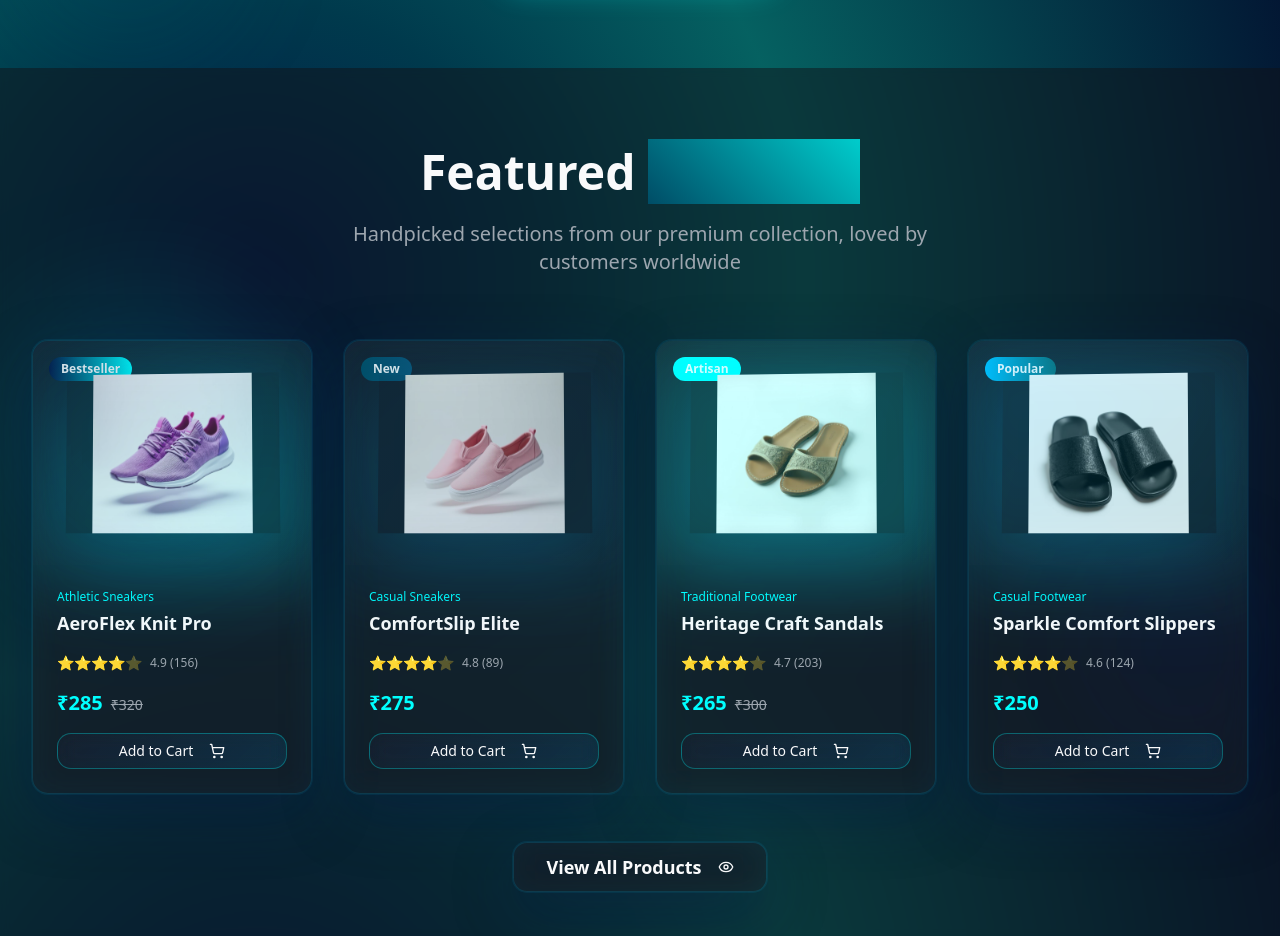
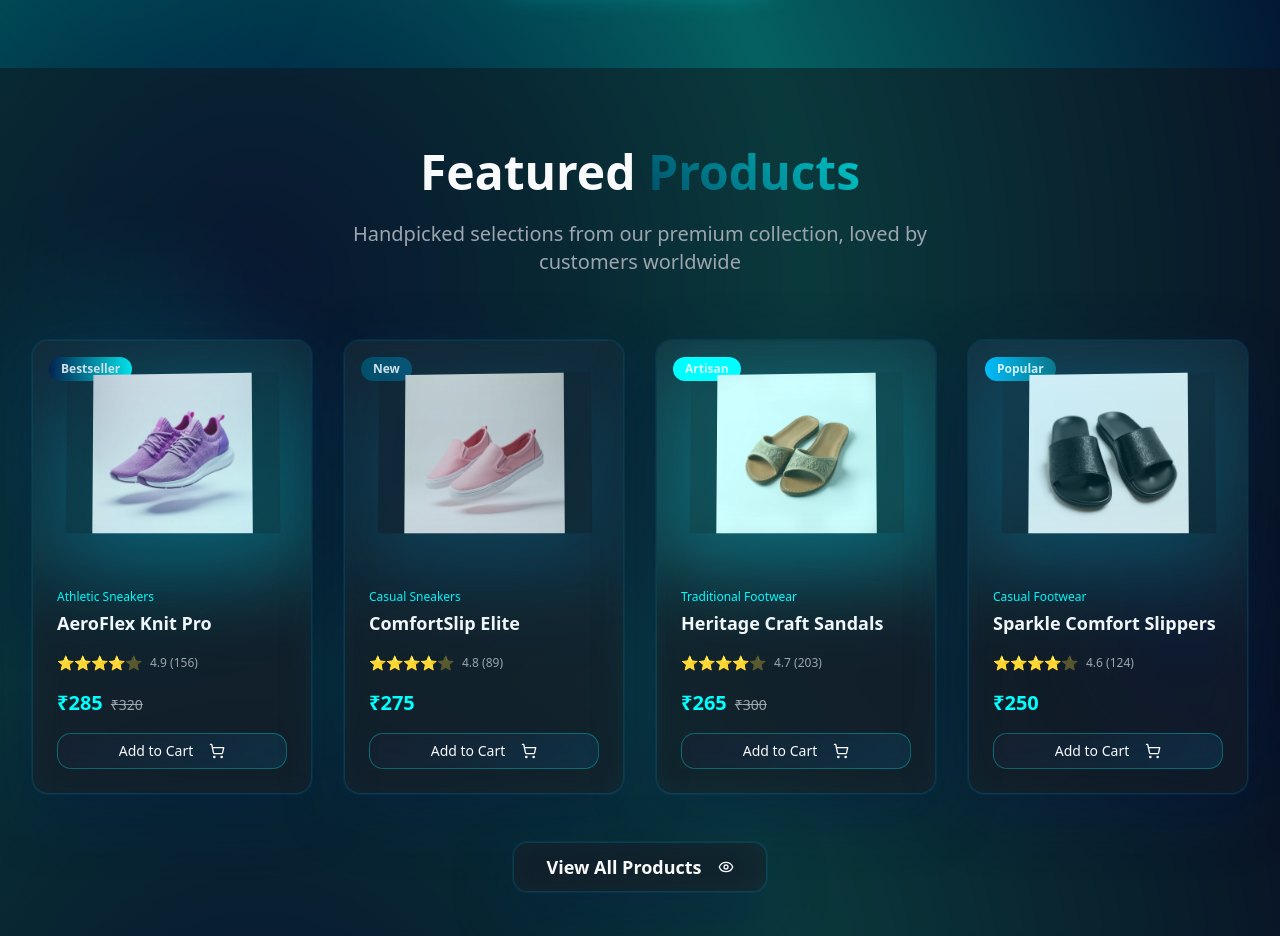
Before and after one commit to harshsinghal10h/murlie-glass-footwear, a React (Vite) app: page / in a window 1280 px wide. Shown: the part 1720-2656 px from the top of the page. Built offline with nearby package versions, Linux system fonts and the light colour scheme.

Commit message:
Fix website errors
Resolved various website errors, including issues with featured products visibility and styling.

```diff
--- a/src/components/FeaturedProducts.tsx
+++ b/src/components/FeaturedProducts.tsx
@@ -72,7 +72,7 @@ const FeaturedProducts = () => {
         <div className="text-center mb-16 animate-slide-up">
           <h2 className="text-4xl lg:text-5xl font-bold mb-6">
             <span className="text-foreground">Featured </span>
-            <span className="bg-gradient-secondary bg-clip-text text-transparent">
+            <span className="text-gradient-secondary">
               Products
             </span>
           </h2>
--- a/src/index.css
+++ b/src/index.css
@@ -189,6 +189,23 @@ All colors MUST be HSL for optimal theming.
     background: var(--gradient-glass);
   }
 
+  /* Text Gradient Effects */
+  .text-gradient-primary {
+    background: var(--gradient-primary);
+    -webkit-background-clip: text;
+    background-clip: text;
+    -webkit-text-fill-color: transparent;
+    color: transparent;
+  }
+
+  .text-gradient-secondary {
+    background: var(--gradient-secondary);
+    -webkit-background-clip: text;
+    background-clip: text;
+    -webkit-text-fill-color: transparent;
+    color: transparent;
+  }
+
   /* Floating Product Effects */
   .float-product {
     transform: perspective(1000px) rotateX(5deg) rotateY(-5deg);
```
